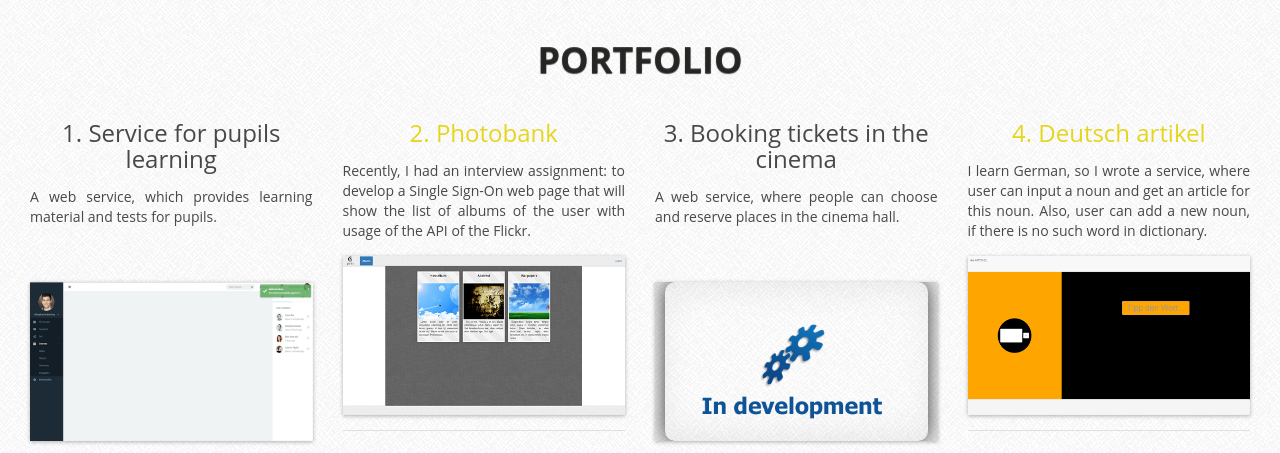
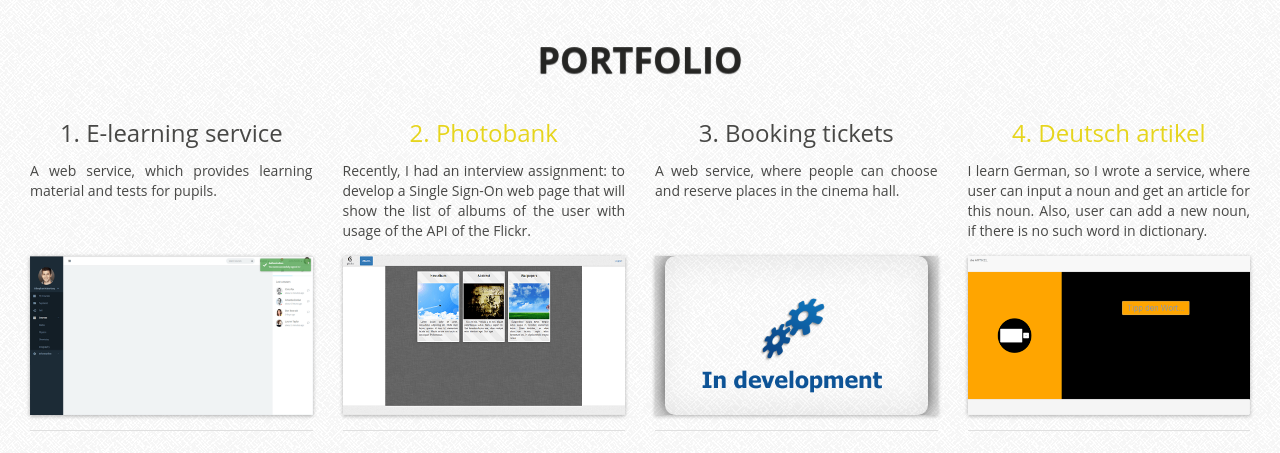
Before and after one commit to onetw012/onetw012.github.io, a website: page index.html in a window 1280 px wide. Shown: the part 800-1253 px from the top of the page. Drawn offline with Linux system fonts and the light colour scheme.

Commit message:
microfix title portfolio

```diff
--- a/index.html
+++ b/index.html
@@ -60,7 +60,7 @@ During last year, I was studying a lot about modern web technologies, especially
 	 	<h1>PORTFOLIO</h1>
 				<div class="col-md-3">
 					    <article class="blog-post">
-					    <h3 class="project-title">1. Service for pupils learning</h3>
+					    <h3 class="project-title">1. E-learning service</h3>
 					    <div class="overview">
 					    	<p>A web service, which provides learning material and tests for pupils.</p>
 					    </div>
@@ -132,7 +132,7 @@ During last year, I was studying a lot about modern web technologies, especially
 				</div>
 				<div class="col-md-3">
 					<article class="blog-post">
-					<h3 class="project-title">3. Booking tickets in the cinema</h3>
+					<h3 class="project-title">3. Booking tickets</h3>
 					<div class="overview">
 						<p>A web service, where people can choose and reserve places in the cinema hall.</p>
 					</div>
```
